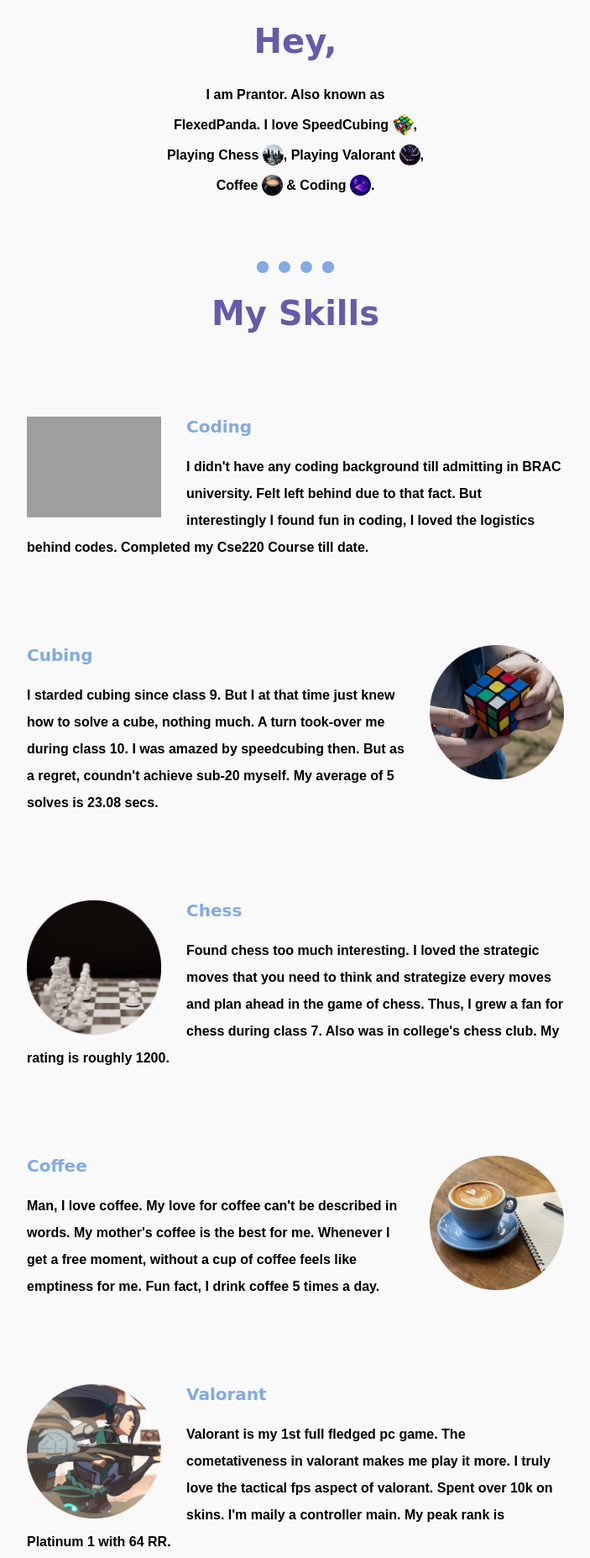
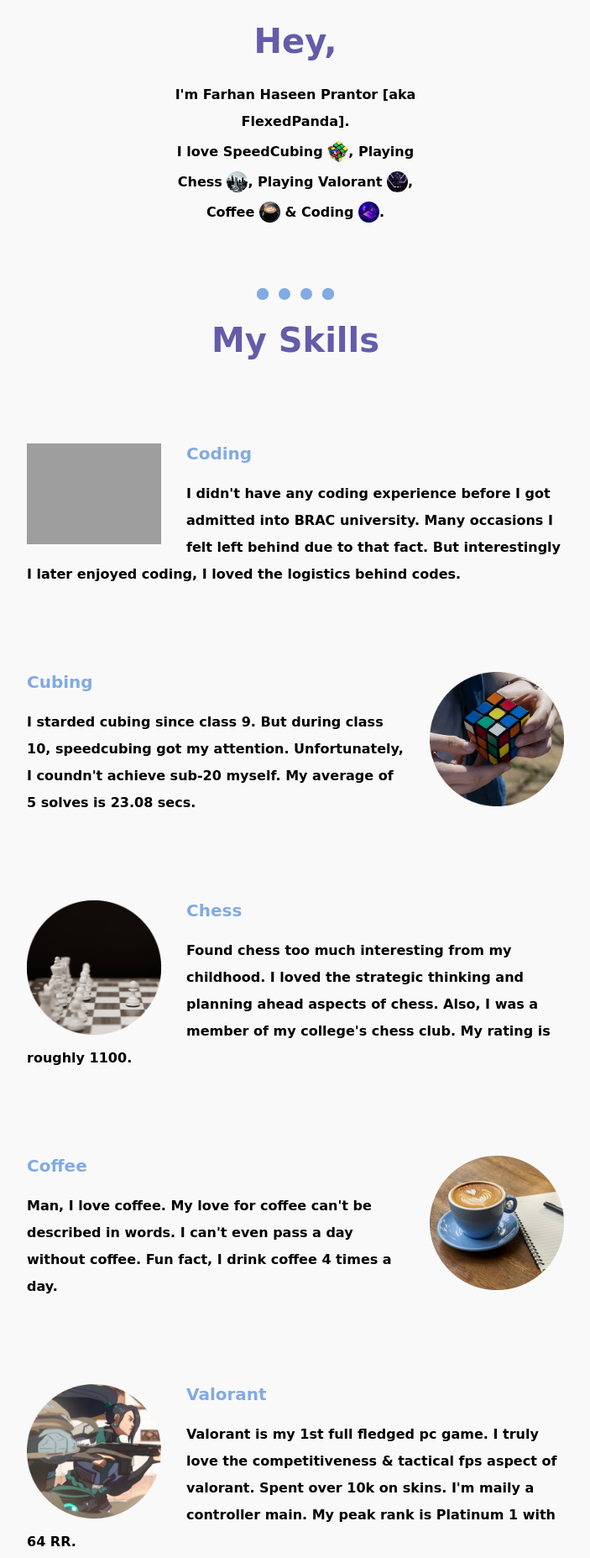
Before and after one commit to FlexedPanda/personal-site, a plain HTML site: page index.html in a window 1280 px wide. Shown: the part 966-2821 px from the top of the page at 84% size, without its empty margins (288-991 px from the left). Drawn offline with Linux system fonts and the light colour scheme; grey boxes are pictures that could not be loaded.

Commit message:
Kinda Updated My Personal Website

```diff
--- a/index.html
+++ b/index.html
@@ -16,7 +16,8 @@
             <div class="intro">
                 <img class="profile-pic" src="img/profile.png" alt="profile-pic">
                 <h2>Hey,</h2>
-                <p class="introtext">I am Prantor. Also known as FlexedPanda. I love SpeedCubing <img class="emoji" src="img/Cube.ico" alt="Cube">, Playing Chess <img class="emoji" class="emoji" src="img/Chess.ico" alt="Chess">, Playing Valorant <img class="emoji" src="img/Valorant.ico" alt="Valorant">, Coffee <img class="emoji" src="img/Coffee.ico" alt="Coffee"> & Coding <img class="emoji" src="img/Coding.ico" alt="Coding">.</p>
+                <p class="introtext">I'm Farhan Haseen Prantor [aka FlexedPanda].<br>
+                    I love SpeedCubing <img class="emoji" src="img/Cube.ico" alt="Cube">, Playing Chess <img class="emoji" class="emoji" src="img/Chess.ico" alt="Chess">, Playing Valorant <img class="emoji" src="img/Valorant.ico" alt="Valorant">, Coffee <img class="emoji" src="img/Coffee.ico" alt="Coffee"> & Coding <img class="emoji" src="img/Coding.ico" alt="Coding">.</p>
             </div>
             <hr>
             <div class="skills">
@@ -24,41 +25,46 @@
                 <div class="skillrows">
                     <img class="skill-picA" src="img/codingpic.png" alt="coding">
                     <h3>Coding</h3>
-                    <p>I didn't have any coding background till admitting in BRAC university. Felt left behind due to that fact. But interestingly I found fun in coding, I loved the logistics behind codes. Completed my Cse220 Course till date.</p>
+                    <p>I didn't have any coding experience before I got admitted into BRAC university. Many occasions I felt left behind due to that fact. But interestingly I later enjoyed coding, I loved the logistics behind codes.</p>
+
                 </div>
                 <div class="skillrows">
                     <img class="skill-picB" src="img/speedcubingpic.png" alt="cubing">
                     <h3>Cubing</h3>
-                    <p>I starded cubing since class 9. But I at that time just knew how to solve a cube, nothing much. A turn took-over me during class 10. I was amazed by speedcubing then. But as a regret, coundn't achieve sub-20 myself. My average of 5 solves is 23.08 secs.</p>
+                    <p>I starded cubing since class 9. But during class 10, speedcubing got my attention. Unfortunately, I coundn't achieve sub-20 myself. My average of 5 solves is 23.08 secs.</p>
                 </div>
+
                 <div class="skillrows">
                     <img class="skill-picA" src="img/chesspic.png" alt="chess">
                     <h3>Chess</h3>
-                    <p>Found chess too much interesting. I loved the strategic moves that you need to think and strategize every moves and plan ahead in the game of chess. Thus, I grew a fan for chess during class 7. Also was in college's chess club. My rating is roughly 1200.</p>
+                    <p>Found chess too much interesting from my childhood. I loved the strategic thinking and planning ahead aspects of chess. Also, I was a member of my college's chess club. My rating is roughly 1100.</p>
                 </div>
+
                 <div class="skillrows">
                     <img class="skill-picB" src="img/coffeepic.png" alt="coffee">
                     <h3>Coffee</h3>
-                    <p>Man, I love coffee. My love for coffee can't be described in words. My mother's coffee is the best for me. Whenever I get a free moment, without a cup of coffee feels like emptiness for me. Fun fact, I drink coffee 5 times a day.</p>
+                    <p>Man, I love coffee. My love for coffee can't be described in words. I can't even pass a day without coffee. Fun fact, I drink coffee 4 times a day.</p>
                 </div>
+
                 <div class="skillrows">
                     <img class="skill-picA" src="img/valorantpic.png" alt="valorant">
                     <h3>Valorant</h3>
-                    <p>Valorant is my 1st full fledged pc game. The cometativeness in valorant makes me play it more. I truly love the tactical fps aspect of valorant. Spent over 10k on skins. I'm maily a controller main. My peak rank is Platinum 1 with 64 RR.</p>
+                    <p>Valorant is my 1st full fledged pc game. I truly love the competitiveness & tactical fps aspect of valorant. Spent over 10k on skins. I'm maily a controller main. My peak rank is Platinum 1 with 64 RR.</p>
                 </div>
             </div>
+
             <hr>
             <div class="outro">
                 <h2>Get in Touch</h2>
                 <h3>How to contact me?</h3>
                 <p>From BracU? No worries! You'll always find me by the Bottola road near UB8, Khorshed mama's tea stall & in the pool.</p>
-                <a class="btn" href="mailto:boysir7@gmail.com">Contact Me</a>
+                <a class="btn" href="mailto:farhan.haseen.prantor@g.bracu.ac.bd">Contact Me</a>
             </div>
         </div>
         <div class="footer">
             <a class="ftlink" href="https://www.facebook.com/profile.php?id=100008089544026"><img class="ftemoji" src="img/facebook.ico" alt="facebook">Facebook</a>
             <a class="ftlink" href="https://www.instagram.com/_flexedpanda_"><img class="ftemoji" src="img/instagram.ico" alt="instagram">Instagram</a>
-            <p class="copyright">© 2023 Farhan Haseen Prantor @FlexedPanda.</p>
+            <p class="copyright">© 2024 Farhan Haseen Prantor @FlexedPanda.</p>
         </div>
     </body>
 </html>
--- a/styles.css
+++ b/styles.css
@@ -28,7 +28,7 @@ h3{
 }
 
 p{
-    font-family: Arial, Helvetica, sans-serif;
+    font-family: cursive;
     font-weight: bold;
     line-height: 2;
 }
```
Also changed, not shown: img/Panda.ico, 1 other file.
